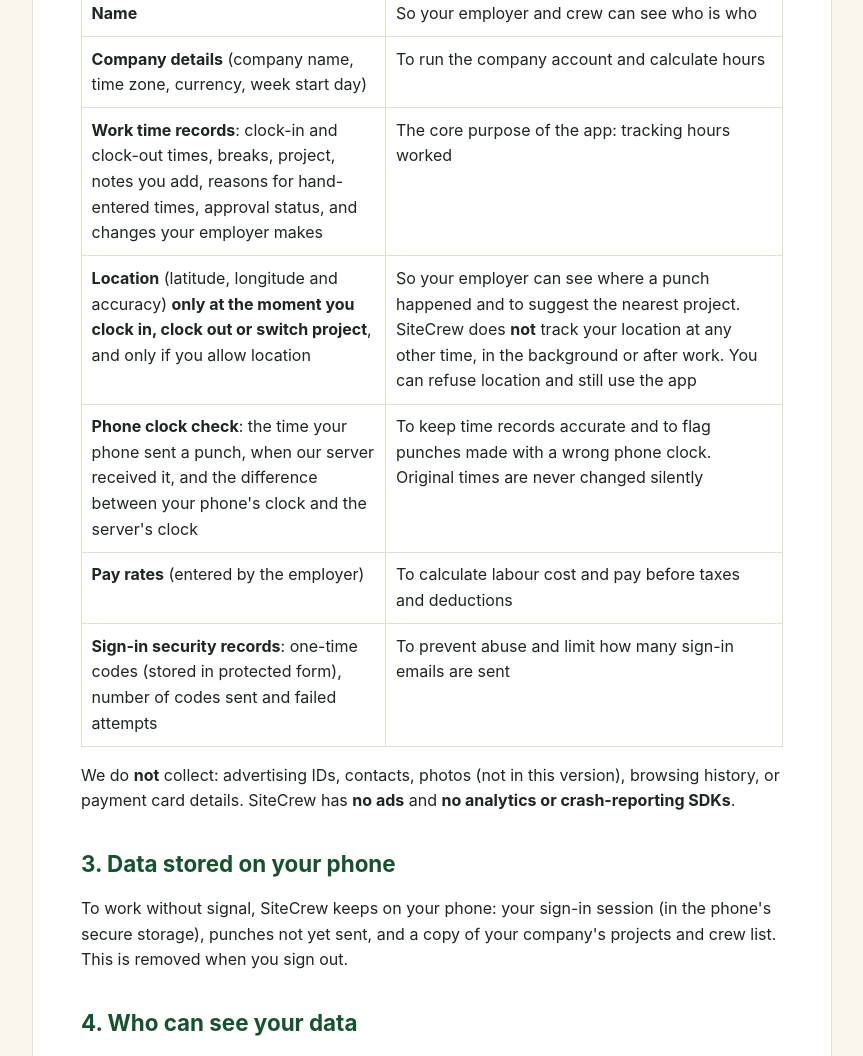
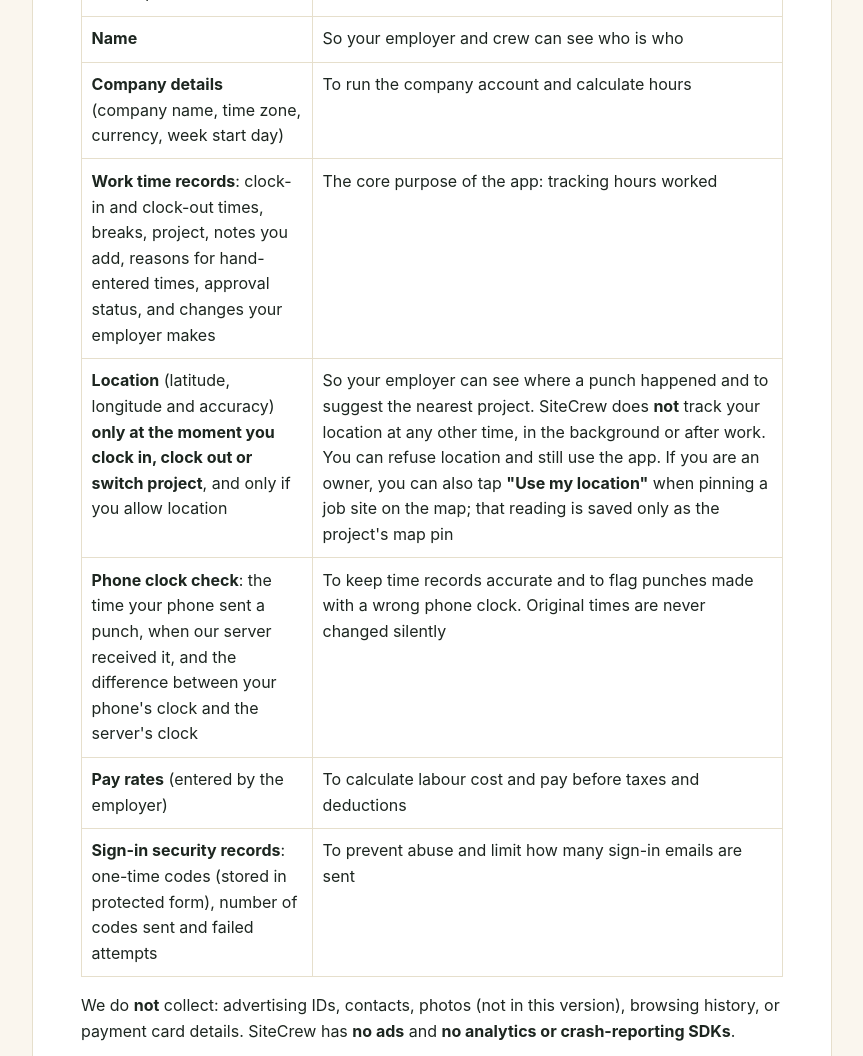
Before and after one commit to netizen286/northcedar-site, a plain HTML site: page sitecrew/privacy/index.html in a window 1280 px wide. Shown: the part 866-1922 px from the top of the page, without its empty margins (208-1071 px from the left). Drawn offline with Linux system fonts and the light colour scheme.

Commit message:
Update SiteCrew privacy policy with owner map-pin location disclosure

```diff
--- a/sitecrew/privacy/index.html
+++ b/sitecrew/privacy/index.html
@@ -58,7 +58,7 @@
 </tr>
 <tr class="odd">
 <td><strong>Location</strong> (latitude, longitude and accuracy) <strong>only at the moment you clock in, clock out or switch project</strong>, and only if you allow location</td>
-<td>So your employer can see where a punch happened and to suggest the nearest project. SiteCrew does <strong>not</strong> track your location at any other time, in the background or after work. You can refuse location and still use the app</td>
+<td>So your employer can see where a punch happened and to suggest the nearest project. SiteCrew does <strong>not</strong> track your location at any other time, in the background or after work. You can refuse location and still use the app. If you are an owner, you can also tap <strong>"Use my location"</strong> when pinning a job site on the map; that reading is saved only as the project's map pin</td>
 </tr>
 <tr class="even">
 <td><strong>Phone clock check</strong>: the time your phone sent a punch, when our server received it, and the difference between your phone's clock and the server's clock</td>
```
